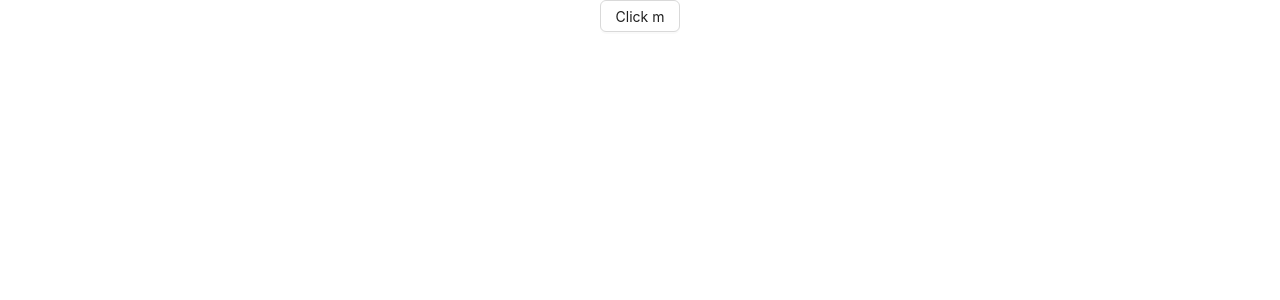
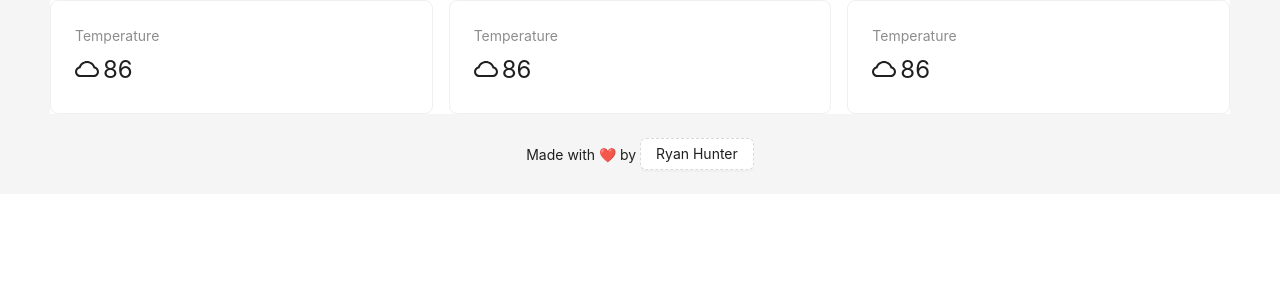
Before and after one commit to iap128/weatherWebClient, a React (Create React App) app in the folder weather-site/: page / in a window 1280 px wide. Shown: the top 300 px of the page. Built offline with nearby package versions, Linux system fonts and the light colour scheme.

Commit message:
Added weather card

```diff
--- a/weather-site/package.json
+++ b/weather-site/package.json
@@ -3,6 +3,7 @@
   "version": "0.1.0",
   "private": true,
   "dependencies": {
+    "@ant-design/icons": "^5.1.4",
     "@testing-library/jest-dom": "^5.14.1",
     "@testing-library/react": "^13.0.0",
     "@testing-library/user-event": "^13.2.1",
--- a/weather-site/public/index.html
+++ b/weather-site/public/index.html
@@ -24,7 +24,7 @@
       work correctly both with client-side routing and a non-root public URL.
       Learn how to configure a non-root public URL by running `npm run build`.
     -->
-    <title>React App</title>
+    <title>Weather Client</title>
   </head>
   <body>
     <noscript>You need to enable JavaScript to run this app.</noscript>
--- a/weather-site/src/App.tsx
+++ b/weather-site/src/App.tsx
@@ -1,14 +1,28 @@
-import React from 'react';
-import logo from './logo.svg';
 import './App.css';
-import { Button } from 'antd';
-//import { testQuery } from './server/server';
+import { Button, Layout, theme } from 'antd';
+import Home from './pages/Home';
+
+const { Content, Footer } = Layout;
 
 function App() {
+  const {
+    token: { colorBgContainer },
+  } = theme.useToken();
+
   return (
-    <div className='App'>
-      <Button>Click m</Button>
-    </div>
+    <Layout>
+      <Content style={{ padding: '0 50px' }}>
+        <div style={{ background: colorBgContainer }}>
+          <Home />
+        </div>
+      </Content>
+      <Footer style={{ textAlign: 'center' }}>
+        Made with ❤️ by{' '}
+        <Button type='dashed' href='https://n818pe.com'>
+          Ryan Hunter
+        </Button>
+      </Footer>
+    </Layout>
   );
 }
 
--- /dev/null
+++ b/weather-site/src/components/WeatherCard.tsx
@@ -0,0 +1,14 @@
+import { FC } from 'react';
+import { CardProps } from '../constants/Interfaces';
+import { Card, Statistic } from 'antd';
+import { CloudOutlined } from '@ant-design/icons';
+
+const WeatherCard: FC<CardProps> = ({ title, value }) => {
+  return (
+    <Card>
+      <Statistic title={title} value={value} prefix={<CloudOutlined />} />
+    </Card>
+  );
+};
+
+export default WeatherCard;
--- /dev/null
+++ b/weather-site/src/constants/Interfaces.ts
@@ -0,0 +1,4 @@
+export interface CardProps {
+  title: string;
+  value: string;
+}
--- /dev/null
+++ b/weather-site/src/pages/Home.tsx
@@ -0,0 +1,20 @@
+import { Col, Row } from 'antd';
+import WeatherCard from '../components/WeatherCard';
+
+const Home = () => {
+  return (
+    <Row gutter={16}>
+      <Col span={8}>
+        <WeatherCard title='Temperature' value='86' />
+      </Col>
+      <Col span={8}>
+        <WeatherCard title='Temperature' value='86' />
+      </Col>
+      <Col span={8}>
+        <WeatherCard title='Temperature' value='86' />
+      </Col>
+    </Row>
+  );
+};
+
+export default Home;
```
Also changed, not shown: weather-site/public/manifest.json, 1 other file (tests, documents, lock files or other folders).
